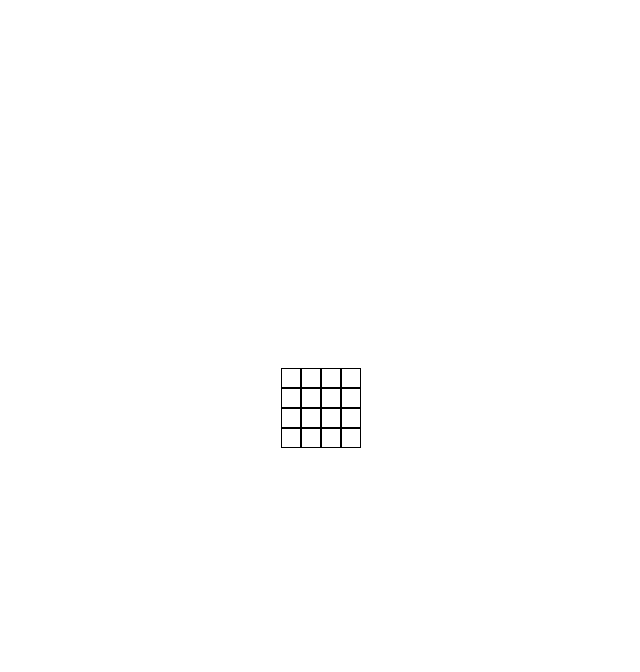
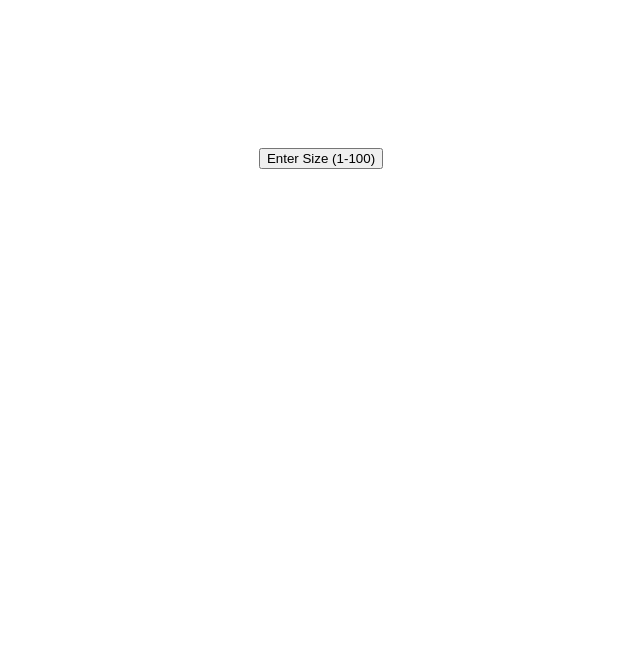
Before and after one commit to airuz4/etch-a-sketch, a plain HTML site: page index.html in a window 1280 px wide. Shown: the whole page, without its empty margins (319-959 px from the left). Drawn offline with Linux system fonts and the light colour scheme.

Commit message:
mission accomplished, added no. of grids

```diff
--- a/index.html
+++ b/index.html
@@ -7,10 +7,11 @@
     <link rel="stylesheet" href="style.css">
 </head>
 <body>
+    <button id="sizeBtn">Enter Size (1-100)</button>
     <div class="container">
-    </div>
 
 
+    </div>
 
 
     <script src="script.js"></script>
--- a/script.js
+++ b/script.js
@@ -1,29 +1,31 @@
+
+
+
+
+
+
+
 
 let container = document.querySelector('.container');
-let boxSize = 20;
+let containerSize  = 500;
+container.style.width = `${containerSize}px`;
+container.style.height = `${containerSize}px`;
 
-function createBox() {
-    let box = document.createElement('div');
-    box.setAttribute('class','box');
-    return box;
+
+function createGrid(number){
+    let boxCount = number ** 2;
+        for (let i = 0; i < boxCount; i++){
+            let box = document.createElement('div');
+            box.setAttribute('class','box');
+            box.style.flex = `1 1 ${containerSize / number - 2}px`
+            container.appendChild(box);
+        }
 }
 
 
-function createGrid(number){
-    let gridSize = number * boxSize;
-    container.style.width = `${gridSize}px`;
-    container.style.height = `${gridSize}px`;
-
-    let boxCount = number ** 2;
-        for (let width = 0; width < boxCount; width++){
-            container.appendChild(createBox());
-        }
-}
-
-createGrid(4);
 
 function boxBlack(box) {
-    box.setAttribute('style', 'background-color: black');
+    box.style.backgroundColor = 'black';
 }
 
 container.addEventListener('mouseover',(e) => {
@@ -32,3 +34,12 @@ container.addEventListener('mouseover',(e) => {
         boxBlack(target);
     }
 });
+
+let sizeBtn = document.querySelector('#sizeBtn');
+
+sizeBtn.addEventListener(('click'), () => {
+    while(container.firstChild)
+        container.removeChild(container.firstChild);
+    let input = Number(prompt("Enter a number from 1 - 100", ''));
+    createGrid(input);
+})
--- a/style.css
+++ b/style.css
@@ -7,18 +7,18 @@ body {
     display: flex;
     justify-content: center;
     align-items: center;
+    flex-direction: column;
 }
 
 .container{
-
     display: flex;
     flex-wrap: wrap;
+
 }
 
 .box{
     margin: 0;
     padding: 0;
     border: 1px solid black;
-    height: 18px;
-    width: 18px;
+
 }
```
